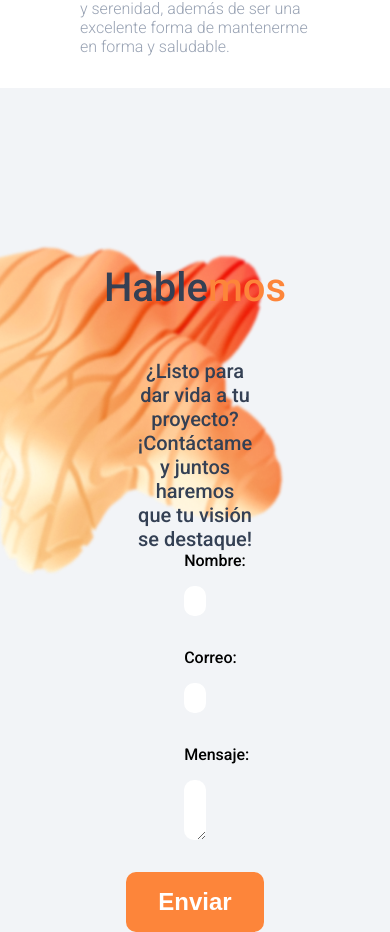
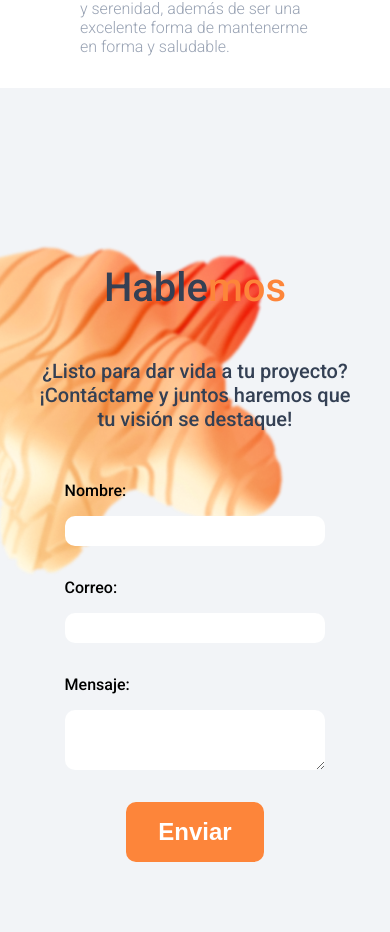
Before and after one commit to fabiangzvo/user-profile, a Next.js app: page / in a window 390 px wide. Shown: the part 2916-3848 px from the top of the page. Built offline with nearby package versions, Linux system fonts and the light colour scheme.

Commit message:
add responsive design in contact form

```diff
--- a/src/app/layout.tsx
+++ b/src/app/layout.tsx
@@ -19,7 +19,10 @@ export default function RootLayout({
 }>) {
   return (
     <html lang="en">
-      <body className={inter.className}>{children}</body>
+      <body className={inter.className}>
+        {children}
+        <div id="notification"></div>
+      </body>
     </html>
   );
 }
--- a/src/components/contact/index.tsx
+++ b/src/components/contact/index.tsx
@@ -1,17 +1,28 @@
 "use client";
 
-import { JSX, useCallback, SyntheticEvent } from "react";
+import { JSX, useCallback, SyntheticEvent, useState } from "react";
 
 import Input from "@components/input";
 
 import styles from "./styles.module.css";
 
 function Contact(): JSX.Element {
+  const [statusMessage, setStatusMessage] = useState("");
+
   const handleSubmit = useCallback((e: SyntheticEvent<HTMLFormElement>) => {
     e.preventDefault();
+
     const form = e.currentTarget;
+    const inputName = form.elements[0] as HTMLInputElement;
 
-    console.log(form.elements);
+    setStatusMessage(
+      `Hola ${inputName.value}, he recibido tu mensaje y pronto estaré en contacto contigo.`
+    );
+
+    setTimeout(() => {
+      form.reset();
+      setStatusMessage("");
+    }, 50000);
   }, []);
 
   return (
@@ -25,9 +36,12 @@ function Contact(): JSX.Element {
           ¡Contáctame y juntos haremos que tu visión se destaque!
         </p>
         <form className={styles.form} onSubmit={handleSubmit}>
+          <label className={styles.statusMessage}>{statusMessage}</label>
+
           <Input label="Nombre" name="name" type="text" isRequired />
           <Input label="Correo" name="email" type="email" isRequired />
           <Input label="Mensaje" name="message" type="textarea" isRequired />
+
           <button type="submit" className={styles.button}>
             Enviar
           </button>
--- a/src/components/contact/styles.module.css
+++ b/src/components/contact/styles.module.css
@@ -14,6 +14,15 @@
     align-items: center;
     flex-direction: column;
     width: 70%;
+@media (max-width: 1536px) {
+        padding: 8rem 0rem 0rem 0rem;
+        width: 80%;
+    }
+
+    @media (max-width: 1024px) {
+        padding: 8rem 0rem 0rem 0rem;
+        width: 100%;
+    }
 }
 
 .title {
@@ -35,7 +44,8 @@
     flex-direction: column;
     justify-content: center;
     position: relative;
-    width: 60%;
+    width: 80%;
+        margin-top: 2em;
 }
 
 .button {
@@ -55,3 +65,8 @@
     font-size: 15pt;
     text-align: center;
 }
+.statusMessage {
+    font-size: 12pt;
+    color: var(--font-secondary);
+    margin-bottom: 1em;
+}
```
